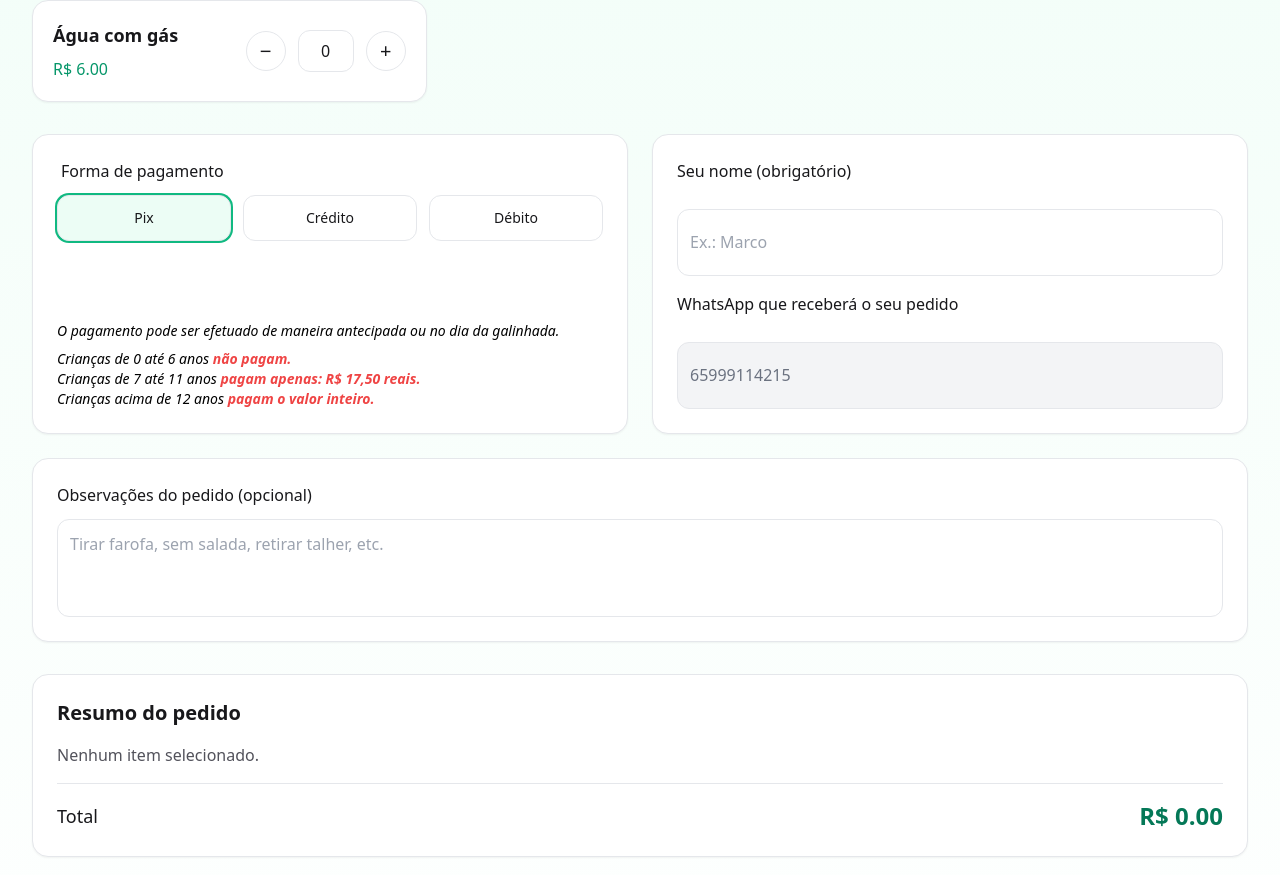
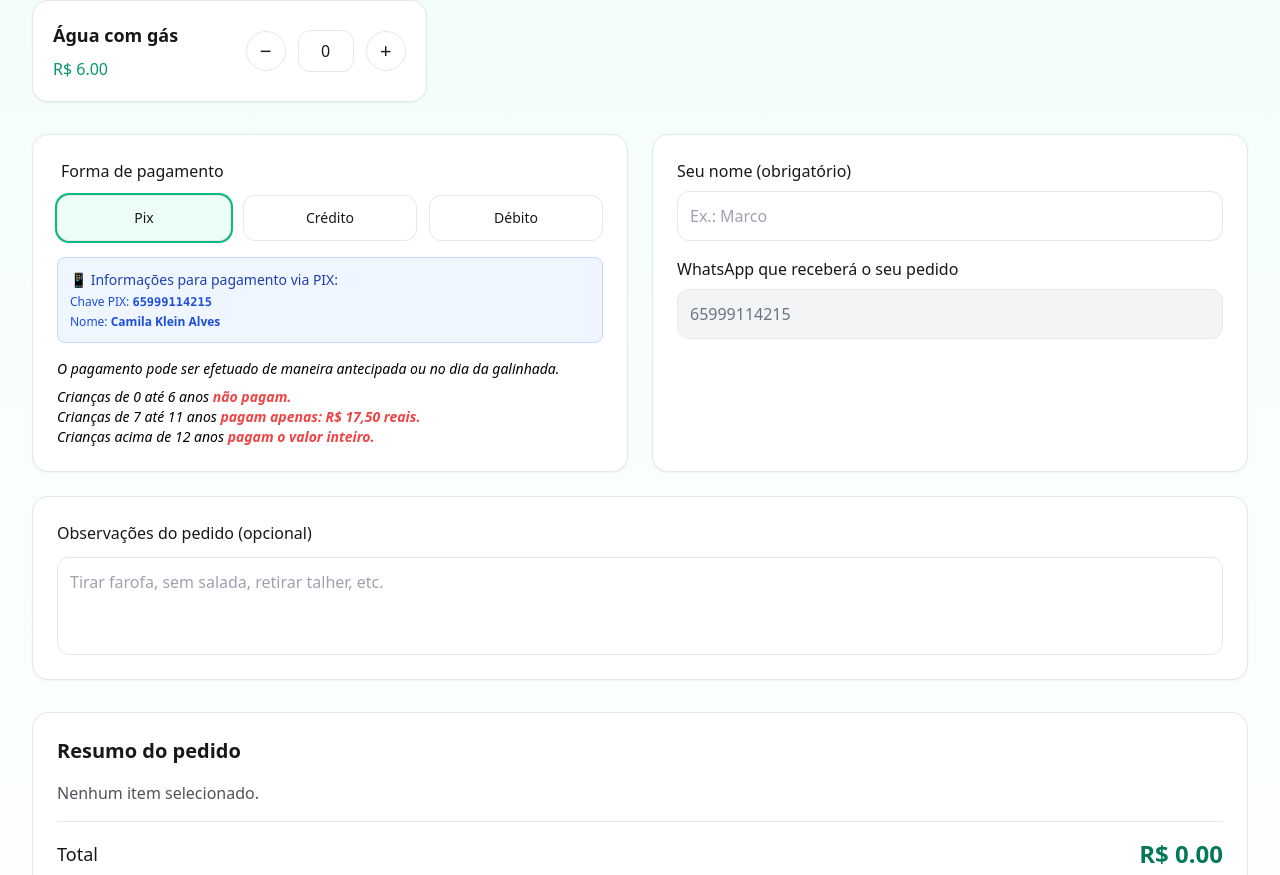
Before and after one commit to Matheus-Arruda3006/galinhada-casa-sobre-a-rocha, a React (Create React App) app: page / in a window 1280 px wide. Shown: the part 731-1606 px from the top of the page. Built offline with nearby package versions, Linux system fonts and the light colour scheme.

Commit message:
fixed name and added pix for payment

```diff
--- a/src/App.tsx
+++ b/src/App.tsx
@@ -68,7 +68,7 @@ export default function EspetinhoApp() {
   }, [qty]);
 
   const textoWhatsApp = useMemo(() => {
-    const header = `*Pedido — Espetinho Solidário*`;
+    const header = `*Pedido — Galinhada na Casa*`;
     const nomeLinha = nome ? `\nNome: ${nome}` : "";
     const itens = pedidoLines.length > 0 ? `\n\nItens:\n- ${pedidoLines.join("\n- ")}` : "\n\nItens: (vazio)";
     const obs = observacoes ? `\n\nObservações: ${observacoes}` : "";
@@ -100,7 +100,7 @@ export default function EspetinhoApp() {
       <main className="max-w-7xl mx-auto px-3 sm:px-4 lg:px-6 xl:px-8 py-4 sm:py-6 space-y-6 sm:space-y-8">
         {/* Combos */}
         <section>
-          <h2 className="text-lg sm:text-xl lg:text-2xl font-semibold mb-3 sm:mb-4">Combos</h2>
+          <h2 className="text-lg sm:text-xl lg:text-2xl font-semibold mb-3 sm:mb-4">Opções</h2>
           <div className="grid gap-3 sm:gap-4 sm:grid-cols-2">
             {combos.map((item) => (
               <CardItem
@@ -155,7 +155,7 @@ export default function EspetinhoApp() {
           <div className="grid grid-cols-1 lg:grid-cols-2 gap-4 sm:gap-6">
             <div className="p-3 sm:p-4 lg:p-6 rounded-xl sm:rounded-2xl border bg-white shadow-sm">
               <p className="px-1 text-sm sm:text-base font-medium">Forma de pagamento</p>
-              <div className="mt-2 sm:mt-3 grid grid-cols-3 gap-2 sm:gap-3 mb-20">
+              <div className="mt-2 sm:mt-3 grid grid-cols-3 gap-2 sm:gap-3 mb-4">
                 {["Pix", "Crédito", "Débito"].map((opt) => (
                   <label key={opt} className={`flex items-center justify-center rounded-lg sm:rounded-xl border px-2 sm:px-3 py-2 sm:py-3 cursor-pointer text-xs sm:text-sm transition-all hover:bg-gray-50 ${pagamento === opt ? "ring-2 ring-emerald-500 bg-emerald-50" : ""}`}>
                     <input
@@ -169,18 +169,32 @@ export default function EspetinhoApp() {
                   </label>
                 ))}
               </div>
+
+              {pagamento === "Pix" && (
+                <div className="bg-blue-50 border border-blue-200 rounded-lg p-3 mb-4">
+                  <p className="text-sm text-blue-800 font-medium">📱 Informações para pagamento via PIX:</p>
+                  <p className="text-xs text-blue-700 mt-1">
+                    Chave PIX: <span className="font-mono font-semibold">65999114215</span>
+                  </p>
+                  <p className="text-xs text-blue-700 mt-1">
+                    Nome: <span className="font-semibold">Camila Klein Alves</span>
+                  </p>
+                </div>
+              )}
+
               <div className="flex flex-col gap-y-2">
                 <p className="text-sm text-black font-normal italic">O pagamento pode ser efetuado de maneira antecipada ou no dia da galinhada.</p>
                 <ul>
-                  <li className="text-sm text-black font-normal italic"> Crianças de 0 até 6 anos <label className="text-red-500 font-bold">não pagam.</label></li>
-                 <li className="text-sm text-black font-normal italic"> Crianças de 7 até 11 anos <label className="text-red-500 font-bold">pagam apenas: R$ 17,50 reais.</label></li>
-                 <li className="text-sm text-black font-normal italic"> Crianças acima de 12 anos <label className="text-red-500 font-bold">pagam o valor inteiro.</label></li>
+                  <li className="text-sm text-black font-normal italic"> Crianças de 0 até 6 anos <span className="text-red-500 font-bold">não pagam.</span></li>
+                  <li className="text-sm text-black font-normal italic"> Crianças de 7 até 11 anos <span className="text-red-500 font-bold">pagam apenas: R$ 17,50 reais.</span></li>
+                  <li className="text-sm text-black font-normal italic"> Crianças acima de 12 anos <span className="text-red-500 font-bold">pagam o valor inteiro.</span></li>
                 </ul>
               </div>
 
             </div>
 
-            <div className="p-3 sm:p-4 lg:p-6 rounded-xl sm:rounded-2xl border bg-white shadow-sm grid gap-3 sm:gap-4">
+            <div className="p-3 sm:p-4 lg:p-6 rounded-xl sm:rounded-2xl border bg-white shadow-sm">
+              <div className="grid gap-3 sm:gap-4">
                 <label className="grid gap-1 sm:gap-2">
                   <span className="text-sm sm:text-base font-medium">Seu nome (obrigatório)</span>
                   <input
@@ -200,6 +214,7 @@ export default function EspetinhoApp() {
                disabled:bg-gray-100 disabled:text-gray-500 disabled:cursor-not-allowed"
                   />
                 </label>
+              </div>
             </div>
           </div>
 
```
Lines whose indentation alone changed are shown as unchanged.
